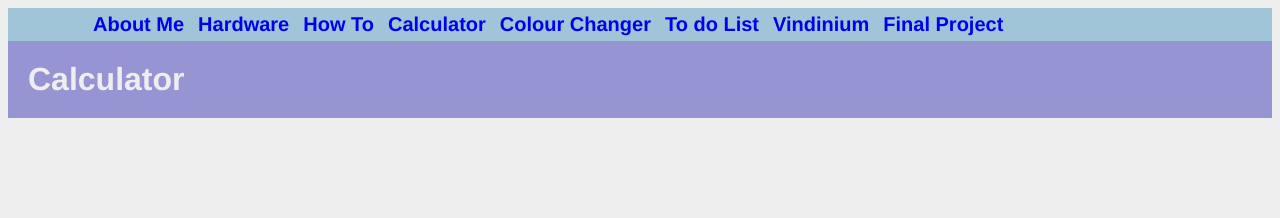
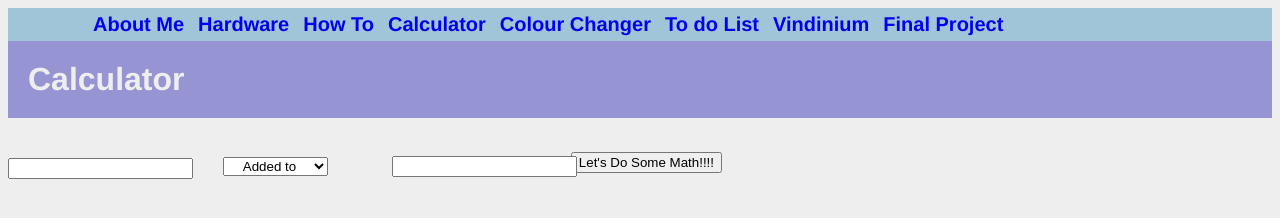
Before and after one commit to abbyswagner/css-repository-2016, a plain HTML site: page calculator.html in a window 1280 px wide. Drawn offline with Linux system fonts and the light colour scheme.

Commit message:
Calculator html

```diff
--- a/calculator.html
+++ b/calculator.html
@@ -20,4 +20,15 @@
     </ul>
     <h1> Calculator </h1>
 
+    <input type="text" name="input1" style="float:left; margin-top: 40px"><br>
+    <select style="text-align: center; margin-left: 30px">
+        <option value="+">Added to</option>
+        <option value="-">Decreased by</option>
+        <option value="/">Divided by</option>
+        <option value="x">Multiplied by</option>
+    </select>
+    <input type="text" name="input2" style="margin-left: 60px; margin-top: 20px"><br>
+     <button style="float:right; margin-top: -25px; margin-right: 550px" id="calculatorbutton"> Let's Do Some Math!!!! </button>
+    <script src=#></script>
+
 </body>
```
